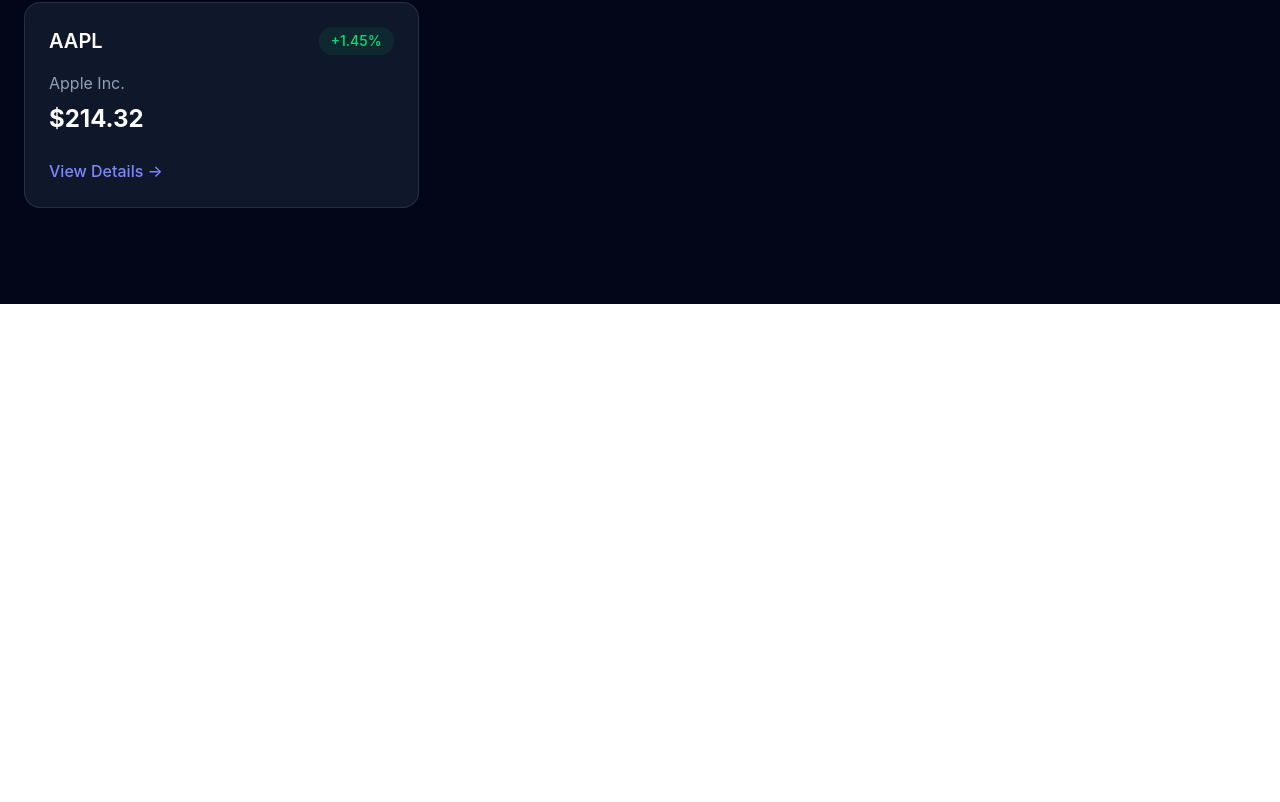
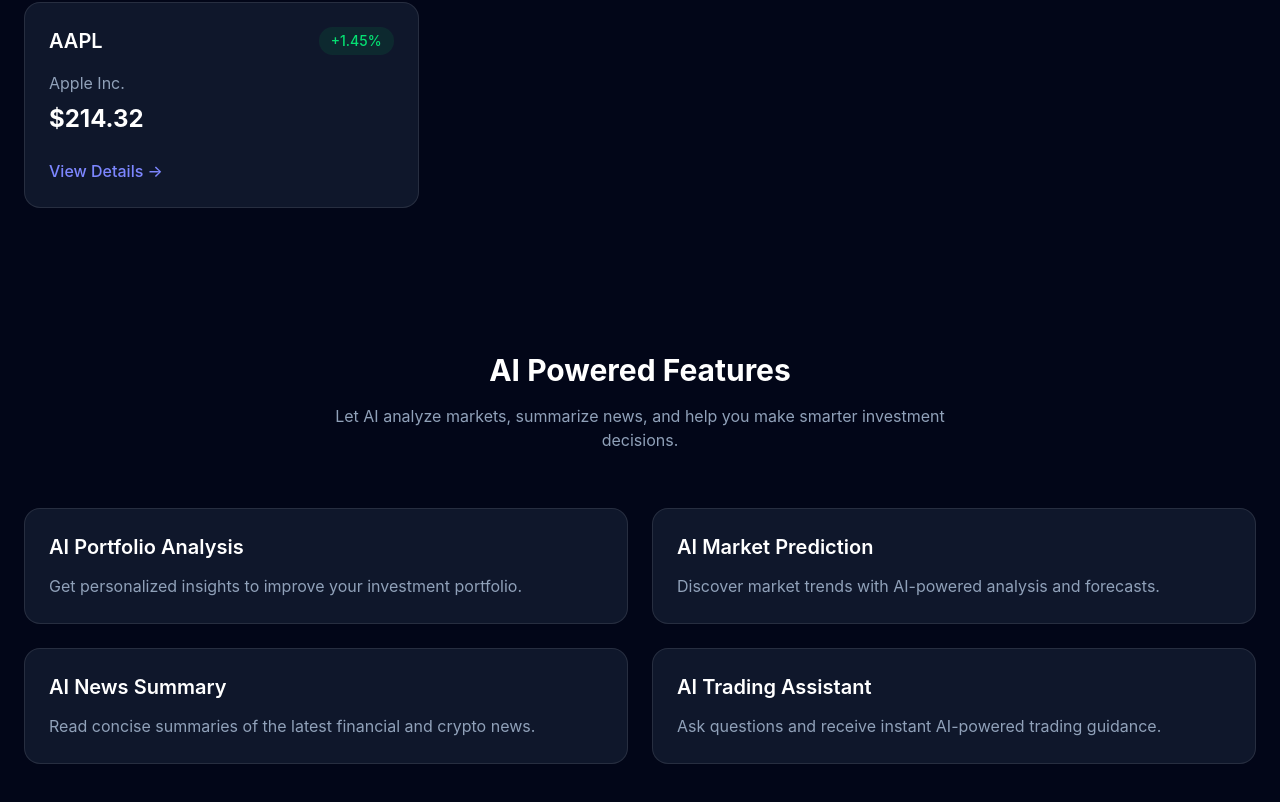
Before and after one commit to abhishek12-max/StockPilot, a React (Vite) app in the folder Frontend/vite-project/: page / in a window 1280 px wide. Shown: the part 1292-2094 px from the top of the page. Before the commit the page ends 1596 px from the top, so only its background shows below. Built offline with nearby package versions, Linux system fonts and the light colour scheme.

Commit message:
feat(home): add AI features section with reusable cards

```diff
--- /dev/null
+++ b/Frontend/vite-project/src/components/layout/AifeatureCard.jsx
@@ -0,0 +1,17 @@
+function AifeatureCard({title,description}) {
+    return (
+         <div className="rounded-2xl border border-white/10 bg-slate-900 p-6 transition-all duration-300 hover:-translate-y-2 hover:border-indigo-500/40">
+
+      <h3 className="text-xl font-semibold text-white">
+        {title}
+      </h3>
+
+      <p className="mt-3 text-slate-400 leading-relaxed">
+        {description}
+      </p>
+
+    </div>
+     );
+}
+
+export default AifeatureCard;
--- /dev/null
+++ b/Frontend/vite-project/src/components/layout/Aifeatures.jsx
@@ -0,0 +1,49 @@
+import AifeatureCard from "./AifeatureCard";
+
+function Aifeatures() {
+    const featureData = [
+  {
+    title: "AI Portfolio Analysis",
+    description:
+      "Get personalized insights to improve your investment portfolio.",
+  },
+  {
+    title: "AI Market Prediction",
+    description:
+      "Discover market trends with AI-powered analysis and forecasts.",
+  },
+  {
+    title: "AI News Summary",
+    description:
+      "Read concise summaries of the latest financial and crypto news.",
+  },
+  {
+    title: "AI Trading Assistant",
+    description:
+      "Ask questions and receive instant AI-powered trading guidance.",
+  },
+];
+    return (
+        <section  className="pt-12 pb-24 px-6">
+          <div className="text-center">
+            <h2 className="text-3xl font-bold text-white">
+                AI Powered Features
+            </h2>
+            <p className="mt-4 max-w-2xl mx-auto text-slate-400">
+              Let AI analyze markets, summarize news, and help you make smarter investment decisions.
+            </p>
+          </div>
+            <div className="mt-14 grid grid-cols-1 md:grid-cols-2 gap-6">
+           {featureData.map((feature) => (
+          <AifeatureCard
+            key={feature.title}
+            title={feature.title}
+            description={feature.description}
+          />
+           ))}
+      </div>
+        </section>
+     );
+}
+
+export default Aifeatures;
--- a/Frontend/vite-project/src/pages/Home.jsx
+++ b/Frontend/vite-project/src/pages/Home.jsx
@@ -1,3 +1,4 @@
+import Aifeatures from "../components/layout/Aifeatures";
 import Hero from "../components/layout/Hero";
 import Livemarket from "../components/layout/Livemarket";
 import Navbar from "../components/layout/Navbar"
@@ -7,6 +8,7 @@
             <Navbar/>
             <Hero/>
             <Livemarket/>
+            <Aifeatures/>
         </div>
      );
 }
```
